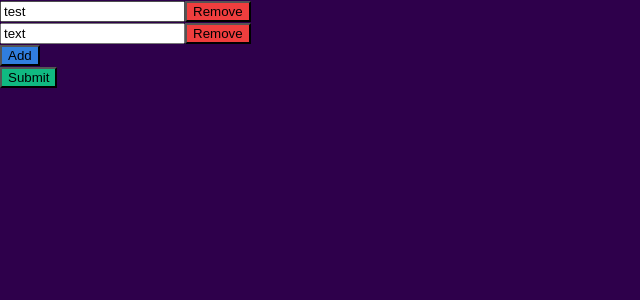
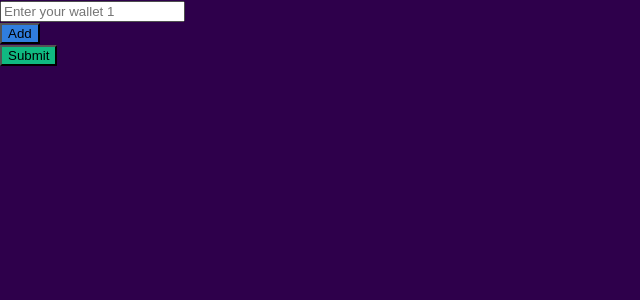
Before and after one commit to alkinemk/fff-rewards-app, a React (Create React App) app: page / in a window 1280 px wide. Shown: the top 300 px of the page, without its empty margins (0-640 px from the left). Built offline with nearby package versions, Linux system fonts and the light colour scheme; no server answers; what @flipsidecrypto/sdk would draw is missing.

Commit message:
small design fix

```diff
--- a/src/components/WalletInput.tsx
+++ b/src/components/WalletInput.tsx
@@ -214,7 +214,7 @@ function WalletInput() {
     string | number | boolean | null
   >();
 
-  const [walletList, setWalletList] = useState<Array<string>>(["test", "text"]);
+  const [walletList, setWalletList] = useState<Array<string>>([""]);
   const [hasFirstRequestBeenSent, setHasFirstRequestBeenSent] =
     useState<boolean>(false);
 
```
